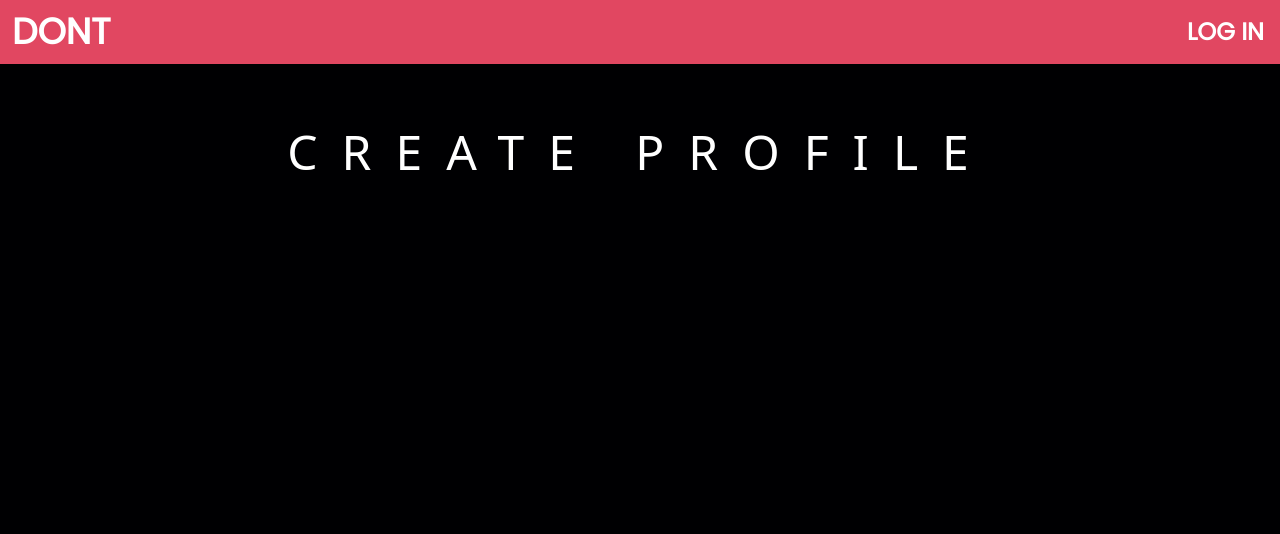
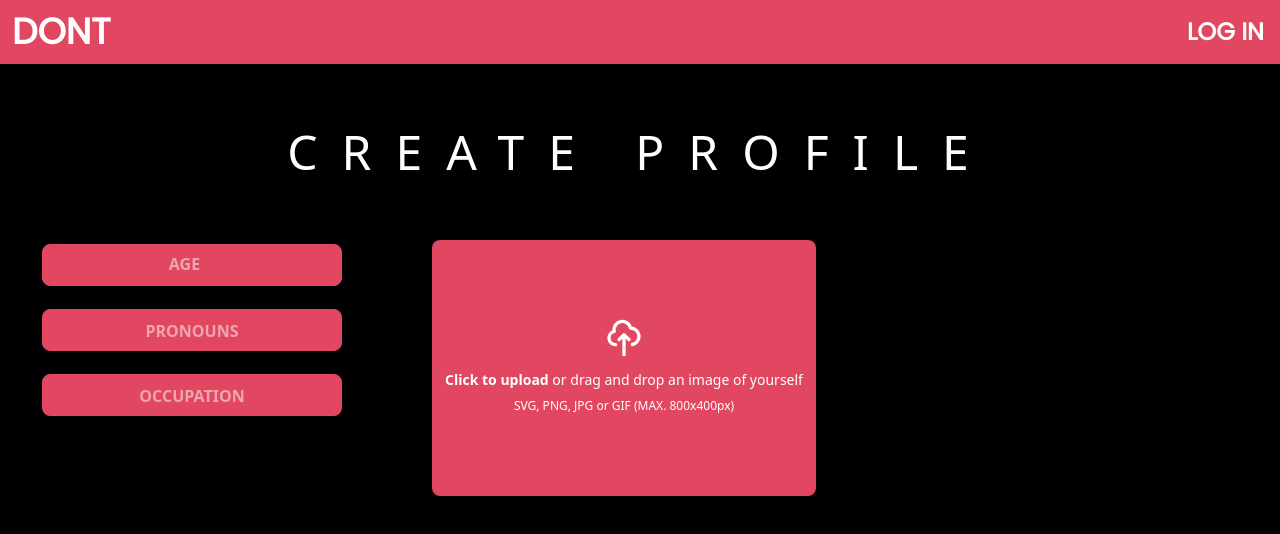
Before and after one commit to PGK-Lang/dontavious, a SvelteKit app: page /profile/create in a window 1280 px wide. Shown: the top 534 px of the page. Built offline with nearby package versions, Linux system fonts and the light colour scheme; no server answers.

Commit message:
progress on profile create

```diff
--- a/src/lib/components/InputBox.svelte
+++ b/src/lib/components/InputBox.svelte
@@ -2,11 +2,17 @@
 	export let type = 'type'
 	export let id = 'id'
 	export let placeholder = 'placeholder'
+	export let marginx = 'marginx'
+	export let marginb = 'marginb'
+	export let min = 'min'
+	export let max = 'max'
 </script>
 
-<div class="text-white uppercase mx-auto pt-[1%] px-80 relative z-0 flex flex-col items-center justify-center">
+<div class="text-white uppercase mx-{marginx} pt-[1%] pb-{marginb} px-auto relative z-0 flex flex-col items-center justify-center">
 	<input type={type}
 		id={id}
+		min={min}
+		max={max}
 		class="bg-hot-pink border border-hot-pink text-white text-sm rounded-lg focus:bg-hot-pink focus:border-hot-pink block w-full p-2.5 dark:bg-hot-pink dark:border-hot-pink dark:placeholder-white dark:text-white dark:focus:ring-hot-pink dark:focus:border-hot-pink"
-		placeholder={placeholder} style="width: 500px; text-align: center;" autocomplete="off" required>
+		placeholder={placeholder} style="width: 300px; text-align: center;" autocomplete="off" required>
 </div>
--- a/src/routes/profile/create/+page.svelte
+++ b/src/routes/profile/create/+page.svelte
@@ -2,8 +2,9 @@
 	import InputBox from "$lib/components/InputBox.svelte";
 </script>
 
+
 <!-- Title -->
-<div class="text-white uppercase mx-auto pt-16 pb-[2%] relative z-0 flex flex-col items-center justify-center">
+<div class="text-white uppercase mx-auto pt-16 pb-[5%] relative z-0 flex flex-col items-center justify-center">
 	<h1 class="tracking-[1.5rem] text-5xl text-center">
         CREATE PROFILE
 	</h1>
@@ -11,5 +12,29 @@
 
 <!-- Columns -->
 <div class="columns-3">
+  <!-- Row 1: age, pronouns, occupation -->
+  <div class="max-w-sm rounded overflow-hidden align-middle row-auto">
+    <!-- Age -->
+    <InputBox type="number" id="age" placeholder="AGE" marginx=0 marginb="[5%]" />
 
+
+    <!-- Pronouns -->
+    <InputBox type="text" id="pronouns" placeholder="PRONOUNS" marginx=0 marginb="[5%]" />
+
+
+    <!-- Occupation -->
+    <InputBox type="text" id="occupation" placeholder="OCCUPATION" marginx=0 marginb="[5%]" />
+
+  </div>
+  <!-- Row 2: image -->
+  <div class="max-w-sm rounded overflow-hidden align-middle row-auto">
+    <label for="dropzone-file" class="flex flex-col items-center justify-center w-full h-64 border-2 border-hot-pink border-dashed rounded-lg cursor-pointer bg-hot-pink dark:hover:bg-bray-800 dark:bg-hot-pink hover:bg-gray-100 dark:border-gray-600 dark:hover:border-gray-500 dark:hover:bg-gray-600">
+      <div class="flex flex-col items-center justify-center pt-5 pb-6">
+          <svg aria-hidden="true" class="w-10 h-10 mb-3 text-white" fill="none" stroke="currentColor" viewBox="0 0 24 24" xmlns="http://www.w3.org/2000/svg"><path stroke-linecap="round" stroke-linejoin="round" stroke-width="2" d="M7 16a4 4 0 01-.88-7.903A5 5 0 1115.9 6L16 6a5 5 0 011 9.9M15 13l-3-3m0 0l-3 3m3-3v12"></path></svg>
+          <p class="mb-2 text-sm text-white"><span class="font-semibold">Click to upload</span> or drag and drop an image of yourself</p>
+          <p class="text-xs text-white">SVG, PNG, JPG or GIF (MAX. 800x400px)</p>
+      </div>
+      <input id="dropzone-file" type="file" class="hidden" />
+  </label>
+  </div>
 </div>
```
